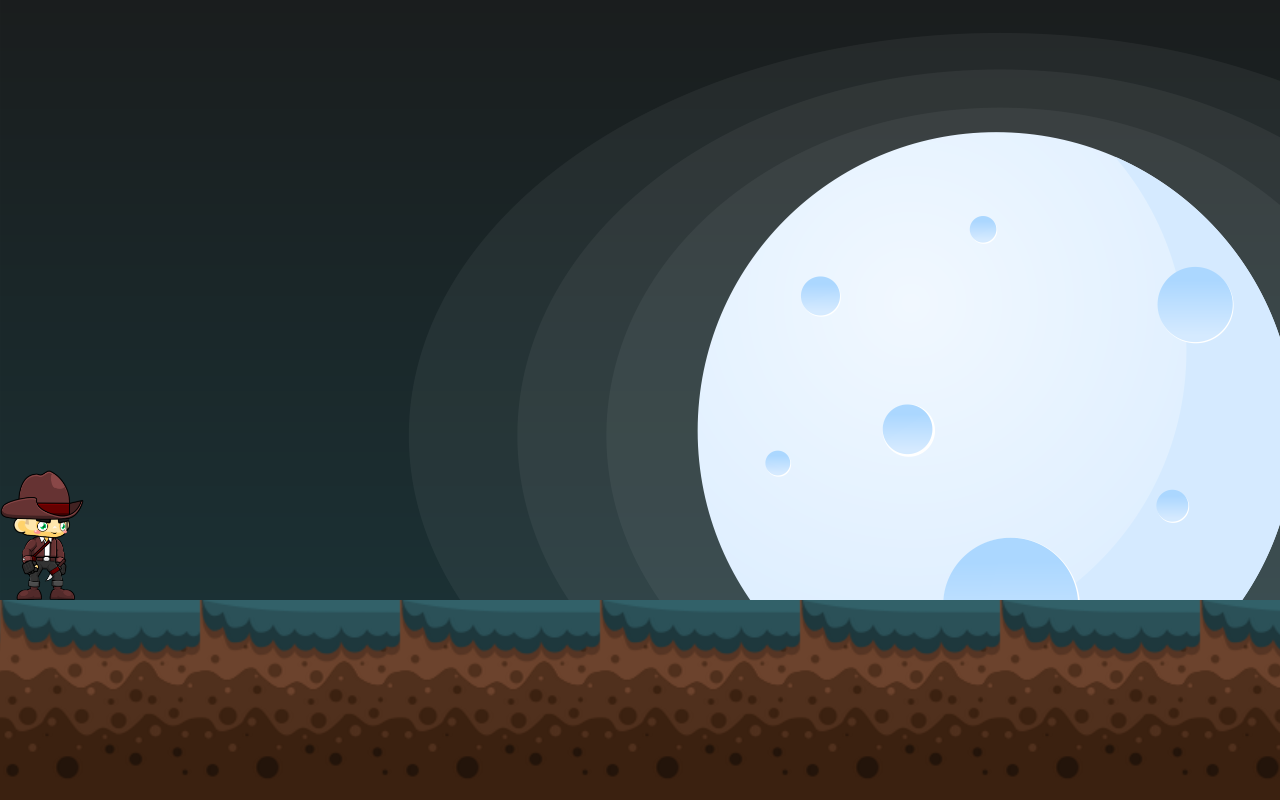
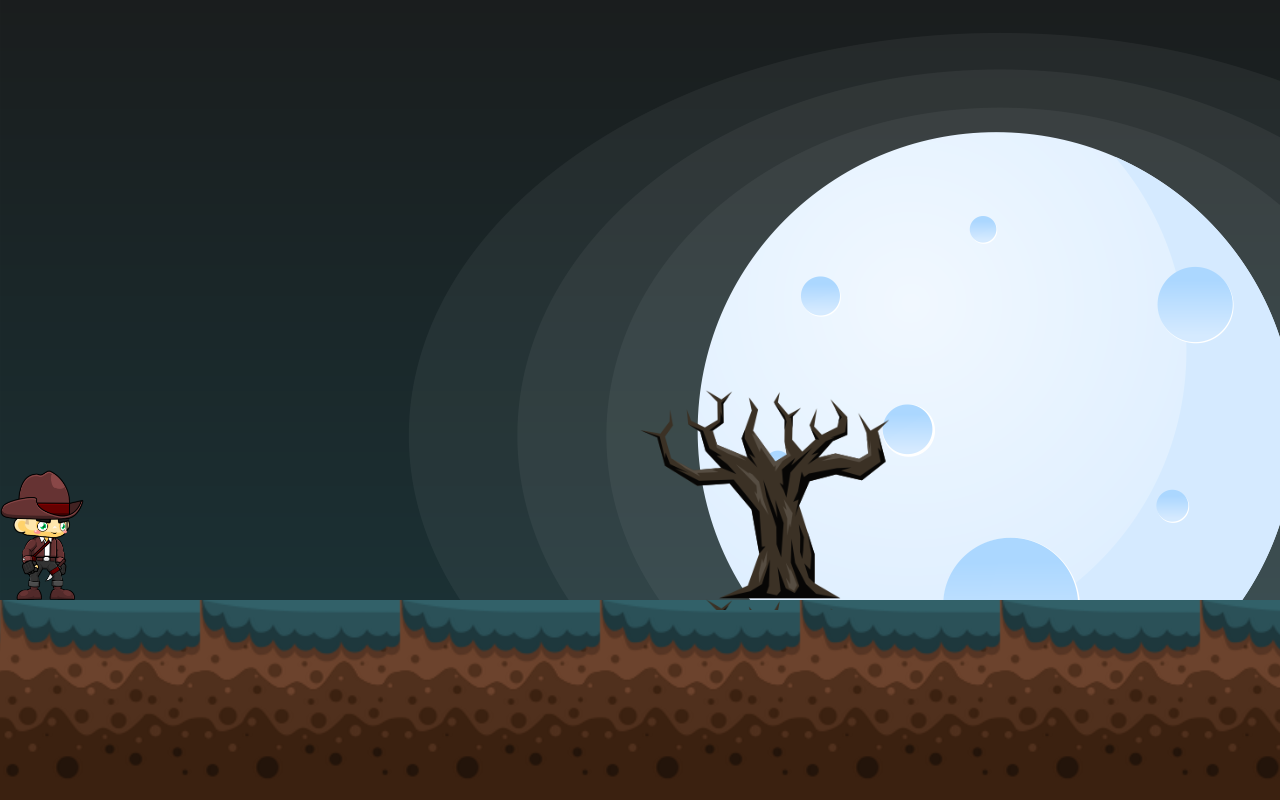
Before and after one commit to SanduniShashikala/mini-game, a plain HTML site: page index.html in a window 1280 px wide. Drawn offline with Linux system fonts and the light colour scheme.

Commit message:
Update js file

```diff
--- a/css/style.css
+++ b/css/style.css
@@ -35,4 +35,14 @@ body {
   background-size: contain;
 }
 
+#tree {
+  position: absolute;
+  width: 250px;
+  height: 220px;
+  bottom: 190px;
+  left: 50%;
+  background-image: url("../img/graveyardtilesetnew/png/Objects/Tree.png");
+  background-size: contain;
+}
+
 /*# sourceMappingURL=style.css.map */
--- a/index.html
+++ b/index.html
@@ -12,5 +12,6 @@
    <div id="player"></div>
    <div id="ground"></div>
    <div id="bird"></div>
+   <div id="tree"></div>
 </body>
 </html>
--- a/js/index.js
+++ b/js/index.js
@@ -9,9 +9,9 @@ let index = 0;
 
 const draw = ()=>{
     if (dx === 0){
-        player.style.backgroundImage = `url('../img/templerun/Idle__00${index++}.png')`;
+        player.style.backgroundImage = `url('img/templerun/Idle__00${index++}.png')`;
     } else{
-        player.style.backgroundImage = `url('../img/templerun/Run__00${index++}.png')`;
+        player.style.backgroundImage = `url('img/templerun/Run__00${index++}.png')`;
     }
     if(index > 8 && dx !==0){
         index = 0;
```
Also changed, not shown: 1 other file.
